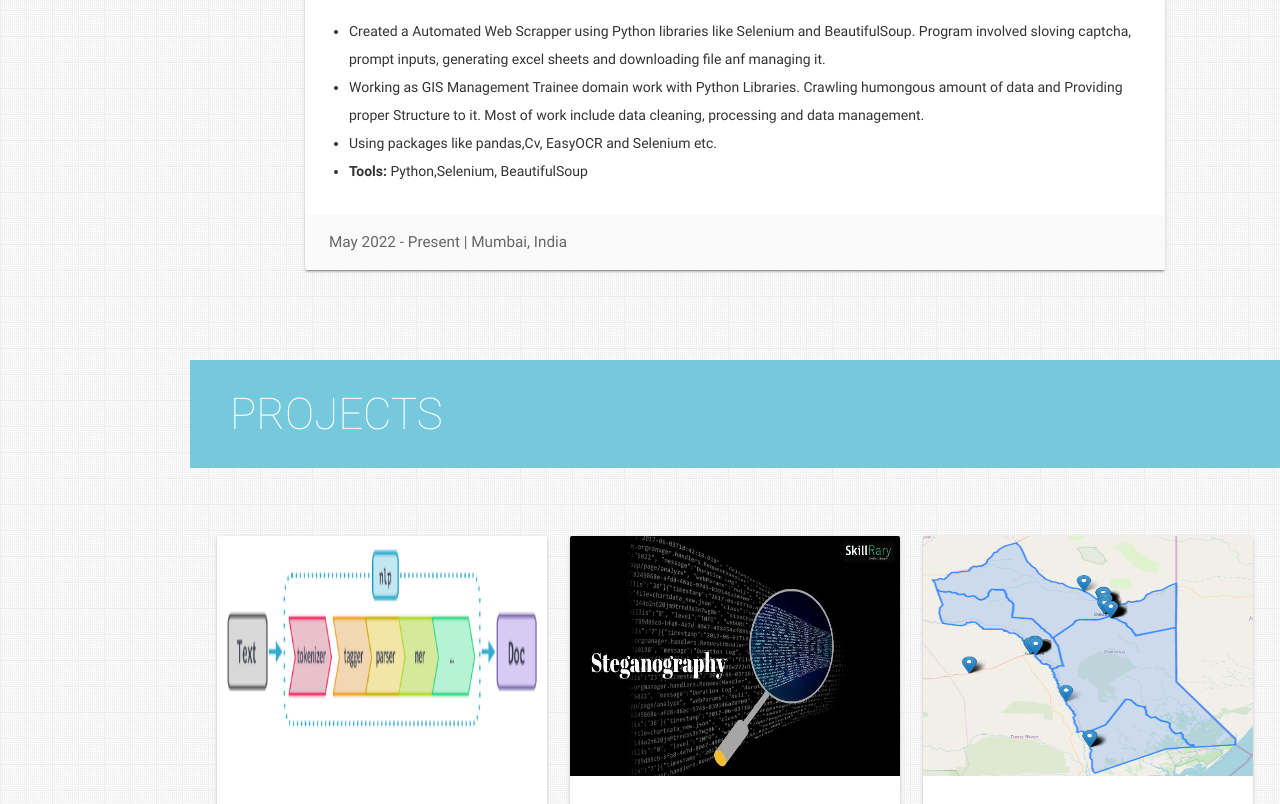
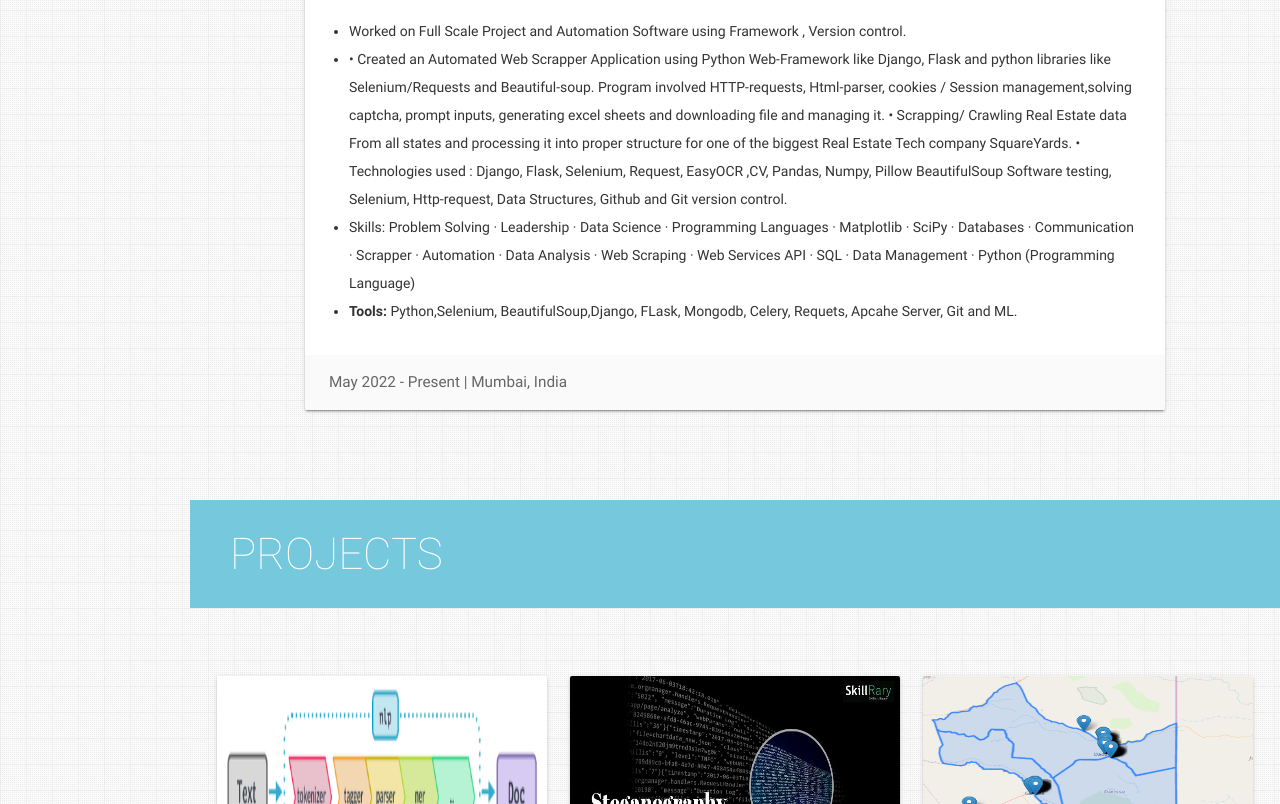
Before and after one commit to Tobaisfire/Tobaisfire.github.io, a plain HTML site: page index.html in a window 1280 px wide. Shown: the part 1784-2588 px from the top of the page. Drawn offline with nearby package versions, Linux system fonts and the light colour scheme.

Commit message:
04-05-2023 resume update 1

```diff
--- a/index.html
+++ b/index.html
@@ -20,7 +20,7 @@
   <link rel="stylesheet" href="//maxcdn.bootstrapcdn.com/font-awesome/4.3.0/css/font-awesome.min.css" />
   <!-- Custom Styles-->
   <link rel="stylesheet" href="/assets/css/style.css" />
-  <title>Keval Sing Saud | Python Developer
+  <title>Keval Sing Saud | Software Developer
   </title>
 
   <!-- Global site tag (gtag.js) - Google Analytics -->
@@ -36,7 +36,7 @@
   <!-- Open Graph-->
   <meta property="og:locale" content="en_US" />
   <meta property="og:type" content="website" />
-  <meta property="og:title" content="Keval Saud | Python Developer" />
+  <meta property="og:title" content="Keval Saud | Jr. Software Developer" />
   <meta property="og:description" content="Software Developer" />
   <meta property="og:url" content="https://Tobaisfire.github.io/" />
   <meta property="og:site_name" content="Keval Sing Saud | Software Developer" />
@@ -150,7 +150,7 @@
       class="button-collapse"><i class="mdi-navigation-menu"></i></a>
     <div class="name-title">
       <a id="name" aria-label="Navigate to the beginning of the page" href="#" class="teal-text">Keval Sing Saud
-      </a><span class="black-text">Python Developer</span>
+      </a><span class="black-text">Jr. Software Developer</span>
     </div>
   </nav>
 
@@ -291,15 +291,19 @@
             <div class="role brown-text text-darken-2">Jr. Software Developer</div>
             <ul>
               <li>
-                Created a Automated Web Scrapper using Python libraries like Selenium and BeautifulSoup. Program involved sloving captcha, prompt inputs, generating excel sheets and downloading file anf managing it.
+                Worked on Full Scale Project and Automation Software using Framework , Version control.
               </li>
               <li>
-                Working as GIS Management Trainee domain work with Python Libraries. Crawling humongous amount of data and Providing proper Structure to it. Most of work include data cleaning, processing and data management.
+
+              • Created an Automated Web Scrapper Application using Python Web-Framework like Django, Flask and python libraries like Selenium/Requests and Beautiful-soup. Program involved HTTP-requests, Html-parser, cookies / Session management,solving captcha, prompt inputs, generating excel sheets and downloading file and managing it.
+              • Scrapping/ Crawling Real Estate data From all states and processing it into proper structure for one of the biggest Real Estate Tech company SquareYards.
+              • Technologies used :  Django, Flask, Selenium, Request, EasyOCR ,CV, Pandas, Numpy, Pillow BeautifulSoup  Software testing, Selenium, Http-request, Data Structures, Github and Git version control.
+
               </li>
 
-              <li>Using packages like pandas,Cv, EasyOCR and Selenium etc.</li>
+              <li>Skills: Problem Solving · Leadership · Data Science · Programming Languages · Matplotlib · SciPy · Databases · Communication · Scrapper · Automation · Data Analysis · Web Scraping · Web Services API · SQL · Data Management · Python (Programming Language)</li>
               <li>
-                <b>Tools:</b> Python,Selenium, BeautifulSoup
+                <b>Tools:</b> Python,Selenium, BeautifulSoup,Django, FLask, Mongodb, Celery, Requets, Apcahe Server, Git and ML.
               </li>
             </ul>
           </div>
```
